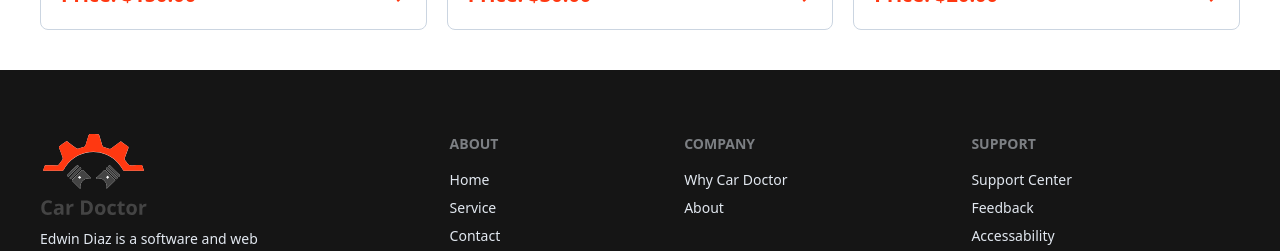
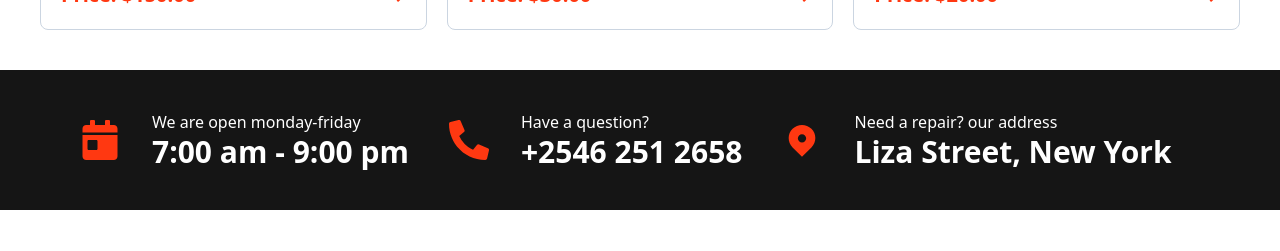
Before and after one commit to abuabdullah23/car-doctor-client-6b-69m, a React app: page / in a window 1280 px wide. Shown: the part 2139-2390 px from the top of the page. Built offline with nearby package versions, Linux system fonts and the light colour scheme; no server answers; the HTML template or start-up script is replaced by a standard one.

Commit message:
Contact info in home added

```diff
--- /dev/null
+++ b/src/pages/Home/ContactInfo/ContactInfo.jsx
@@ -0,0 +1,35 @@
+import React from 'react';
+import { FaCalendarDay, FaPhoneAlt } from 'react-icons/fa';
+import { TiLocation } from 'react-icons/ti';
+
+const ContactInfo = () => {
+    return (
+        <div className='bg-[#151515] md:flex gap-10 items-center mb-20 py-10 px-20 text-white'>
+            <div className='flex items-center gap-8'>
+                <FaCalendarDay className='w-10 h-10 text-[#FF3811]' />
+                <div>
+                    <p>We are open monday-friday</p>
+                    <h2 className='text-3xl font-bold'>7:00 am - 9:00 pm</h2>
+                </div>
+            </div>
+
+            <div className='flex items-center gap-8'>
+                <FaPhoneAlt className='w-10 h-10 text-[#FF3811]' />
+                <div>
+                    <p>Have a question?</p>
+                    <h2 className='text-3xl font-bold'>+2546 251 2658</h2>
+                </div>
+            </div>
+
+            <div className='flex items-center gap-8'>
+                <TiLocation className='w-10 h-10 text-[#FF3811]' />
+                <div>
+                    <p>Need a repair? our address</p>
+                    <h2 className='text-3xl font-bold'>Liza Street, New York</h2>
+                </div>
+            </div>
+        </div>
+    );
+};
+
+export default ContactInfo;
--- a/src/pages/Home/Home/Home.jsx
+++ b/src/pages/Home/Home/Home.jsx
@@ -2,6 +2,7 @@ import React from 'react';
 import Carousel from '../Carousel/Carousel';
 import AboutUs from '../AboutUs/AboutUs';
 import Services from '../Services/Services';
+import ContactInfo from '../ContactInfo/ContactInfo';
 
 const Home = () => {
     return (
@@ -9,6 +10,7 @@ const Home = () => {
             <Carousel/>
             <AboutUs/>
             <Services/>
+            <ContactInfo/>
         </div>
     );
 };
```
